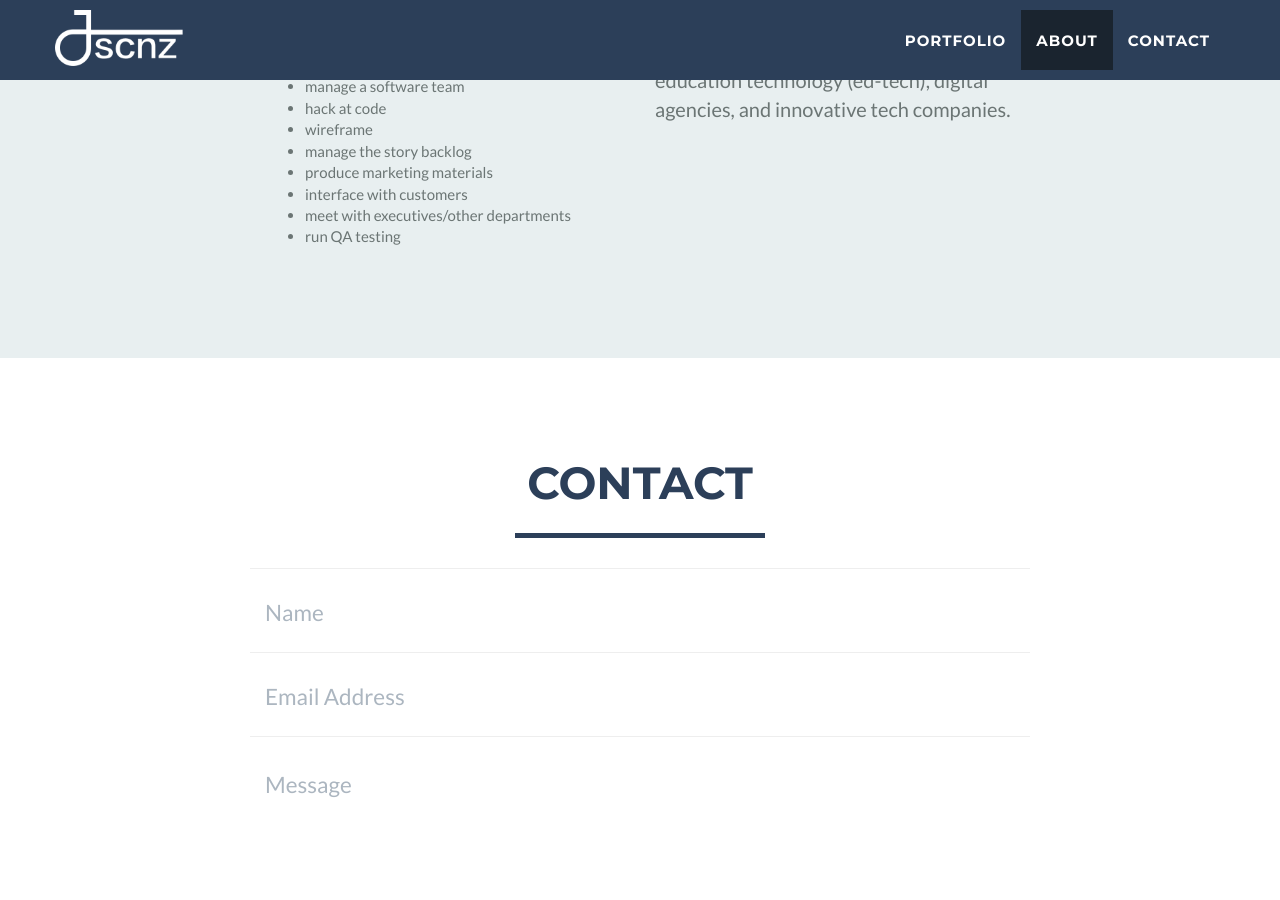
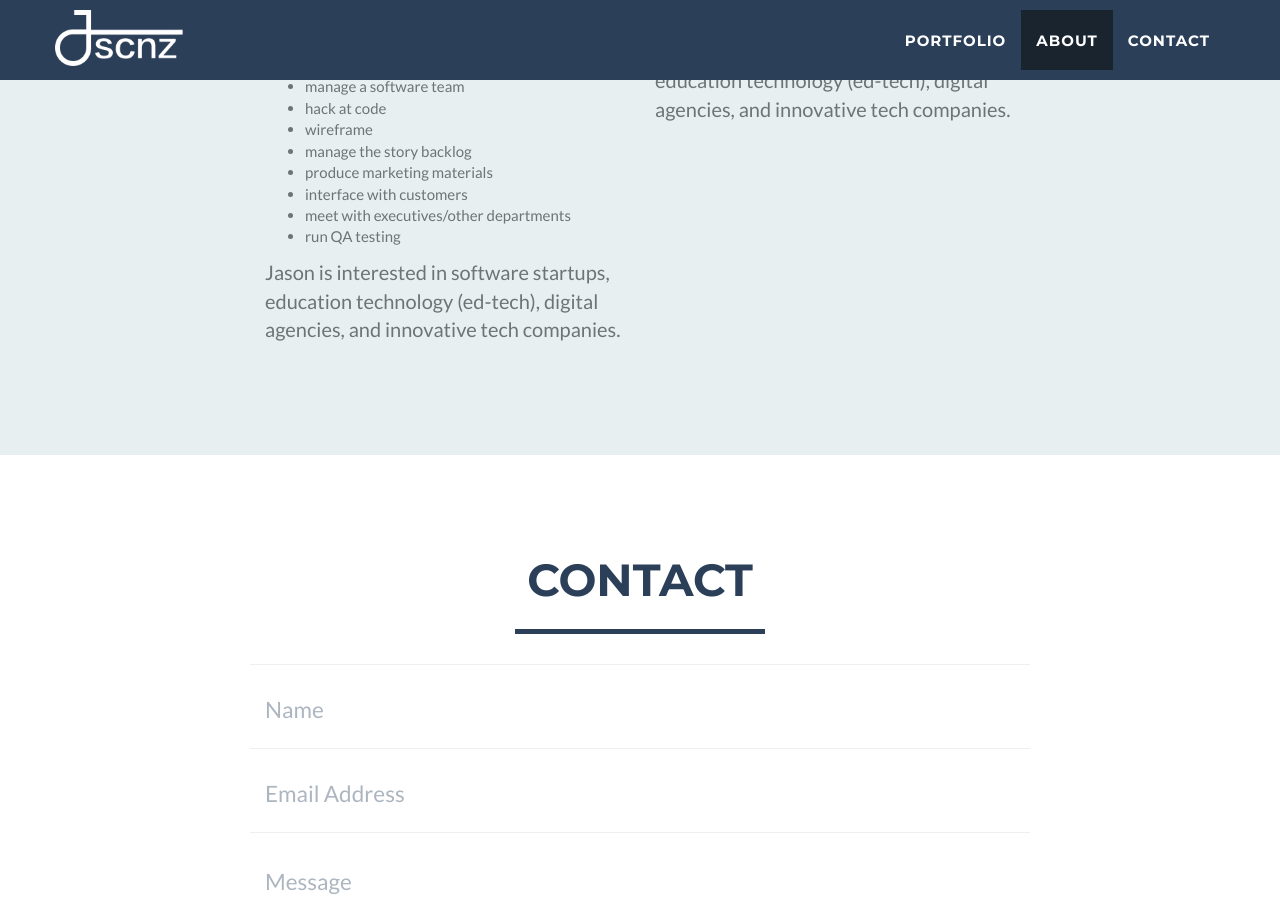
Before and after one commit to jscanzoni/jscanzoni.github.io, a Jekyll site: the page built from index.html, in a window 1280 px wide and 900 px high, scrolled down 1900 px. Built offline with Jekyll 4.4.1, drawn with Linux system fonts in a browser that asks for light colours.

Commit message:
going to put my back story in the right column

```diff
--- a/_includes/about.html
+++ b/_includes/about.html
@@ -20,6 +20,9 @@
                             <li>meet with executives/other departments</li>
                             <li>run QA testing</li>
                         </ul></p>
+                    <p>
+                        Jason is interested in software startups, education technology (ed-tech), digital agencies, and innovative tech companies.
+                    </p>
                 </div>
                 <div class="col-lg-4">
                     <p>With a special mix of technical abiliy, entrepreneurial spirit, and creativity, Jason is interested in software startups, education technology (ed-tech), digital agencies, and innovative tech companies.</p>
```
